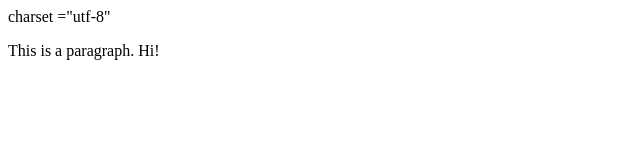
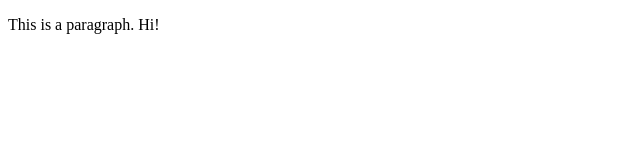
Before and after one commit to mnan0/mnan0.github.io, a plain HTML site: page index.html in a window 1280 px wide. Shown: the whole page, without its empty margins (0-640 px from the left). Drawn offline with Linux system fonts and the light colour scheme.

Commit message:
fixed meta tag

```diff
--- a/index.html
+++ b/index.html
@@ -1,7 +1,7 @@
 <!DOCTYPE html>
 <html>
     <head>
-        <meta>charset ="utf-8"</meta>
+        <meta charset ="utf-8">
         <title>Homepage</title>
     </head>
     <body>
```
